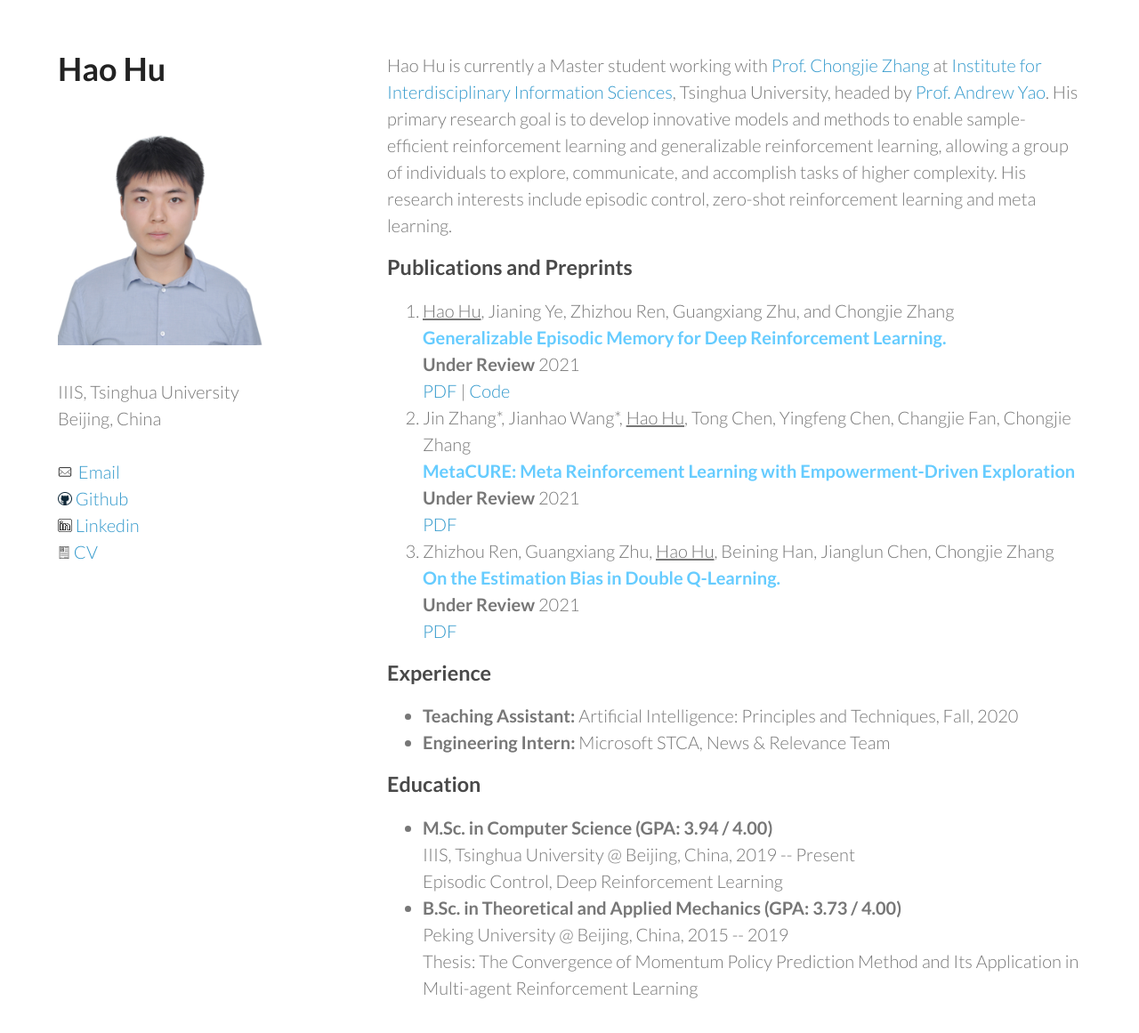
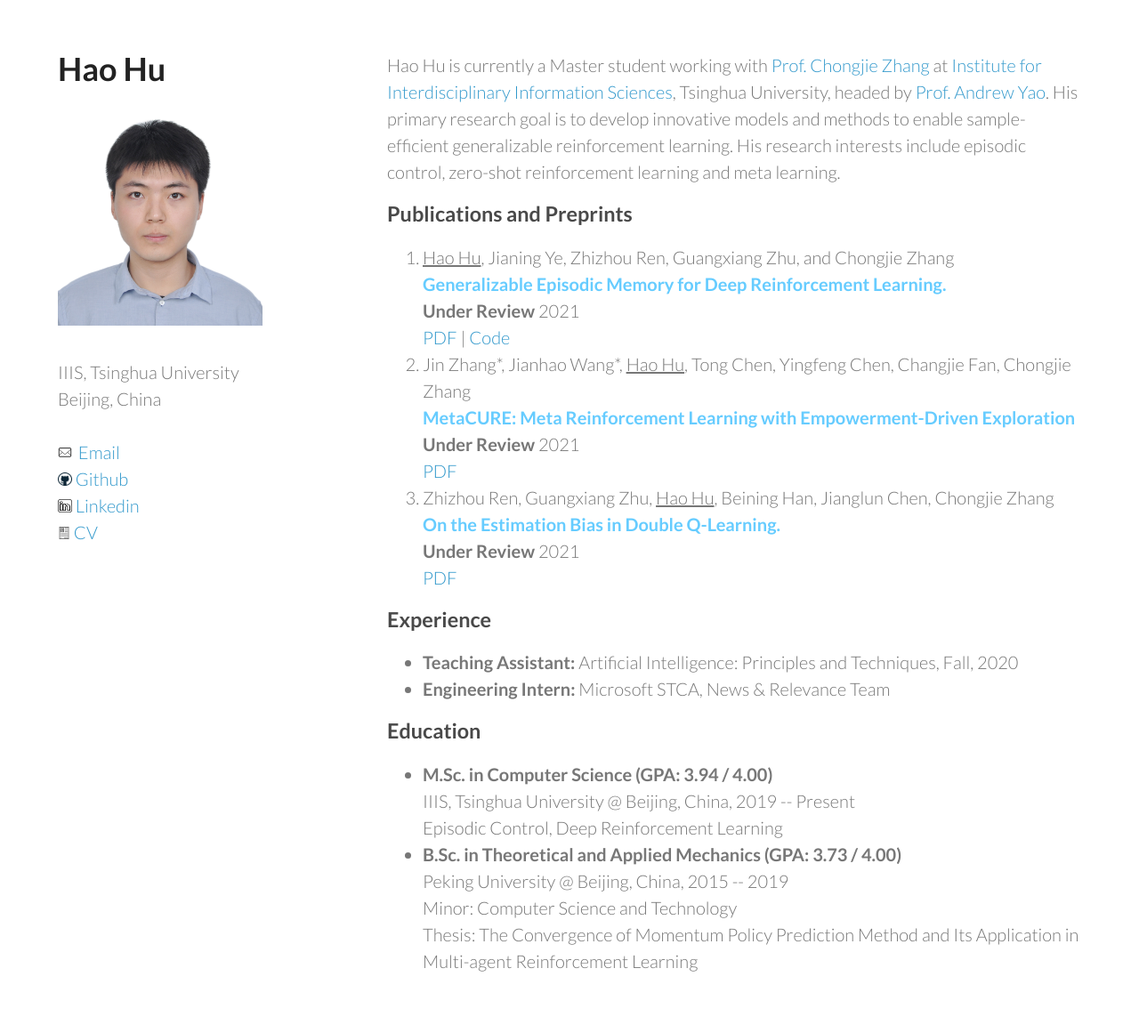
Before and after one commit to MouseHu/MouseHu.github.io, a Jekyll site: the page index.html, which Jekyll copies as it is, in a window 1280 px wide and 1195 px high. Shown: the top 1161 px of the window at 89% size. Built offline with Jekyll 4.4.1, drawn with Linux system fonts in a browser that asks for light colours.

```diff
--- a/index.html
+++ b/index.html
@@ -21,16 +21,16 @@
         Beijing, China <br />
         <br/>
         <a href="mailto: hu-h19@mails.tsinghua.edu.cn"> <img src="./assets/email_icon.png" alt="Email" style="width:19px;border:0;"> Email </a> <br/>
-        <a href="https://github.com/mousehu"> <img src="./assets/github.png" alt="Github" style="width:16px;height:15px;border:0;"> Github </a> <br/>
-        <a href="https://www.linkedin.com/in/hao-hu-tsinghua/"> <img src="./assets/linkedin3.png" alt="Linkedin" style="width:16px;height:15px;border:0;"> Linkedin </a> <br/>
-        <a href="./assets/resume.pdf"> <img src="./assets/cv_icon.png" alt="CV" style="width:14px;height:14px;border:0;"> CV </a><br /><br/>
+        <a href="https://github.com/mousehu"> <img src="./assets/github.png" alt=" Github" style="width:16px;height:15px;border:0;"> Github </a> <br/>
+        <a href="https://www.linkedin.com/in/hao-hu-tsinghua/"> <img src="./assets/linkedin3.png" alt=" Linkedin" style="width:16px;height:15px;border:0;"> Linkedin </a> <br/>
+        <a href="./assets/resume.pdf"> <img src="./assets/cv_icon.png" alt=" CV" style="width:14px;height:14px;border:0;"> CV </a><br /><br/>
     </header>
 
     <section class="content">
       <p>
   			Hao Hu is currently a Master student working with <a href="http://people.iiis.tsinghua.edu.cn/~zhang/"> Prof. Chongjie Zhang </a> at <a href="https://iiis.tsinghua.edu.cn/en/">
         Institute for Interdisciplinary Information Sciences</a>, Tsinghua University, headed by <a href="https://iiis.tsinghua.edu.cn/yao/"> Prof. Andrew Yao</a>. His primary research
-        goal is to develop innovative models and methods to enable sample-efficient reinforcement learning and generalizable reinforcement learning, allowing a group of individuals to explore, communicate, and accomplish tasks of higher complexity.
+        goal is to develop innovative models and methods to enable sample-efficient generalizable reinforcement learning.
         His research interests include episodic control, zero-shot reinforcement learning and meta learning.
       </p>
 
@@ -79,6 +79,7 @@
         <li>
           <b> B.Sc. in Theoretical and Applied Mechanics (GPA: 3.73 / 4.00) </b> <br/>
           Peking University @ Beijing, China, 2015 -- 2019 <br/>
+          Minor: Computer Science and Technology<br/>
           Thesis: The Convergence of Momentum Policy Prediction Method
           and Its Application in Multi-agent Reinforcement Learning
         </li>
```
Also changed, not shown: assets/huhao.jpg, 1 other file.
